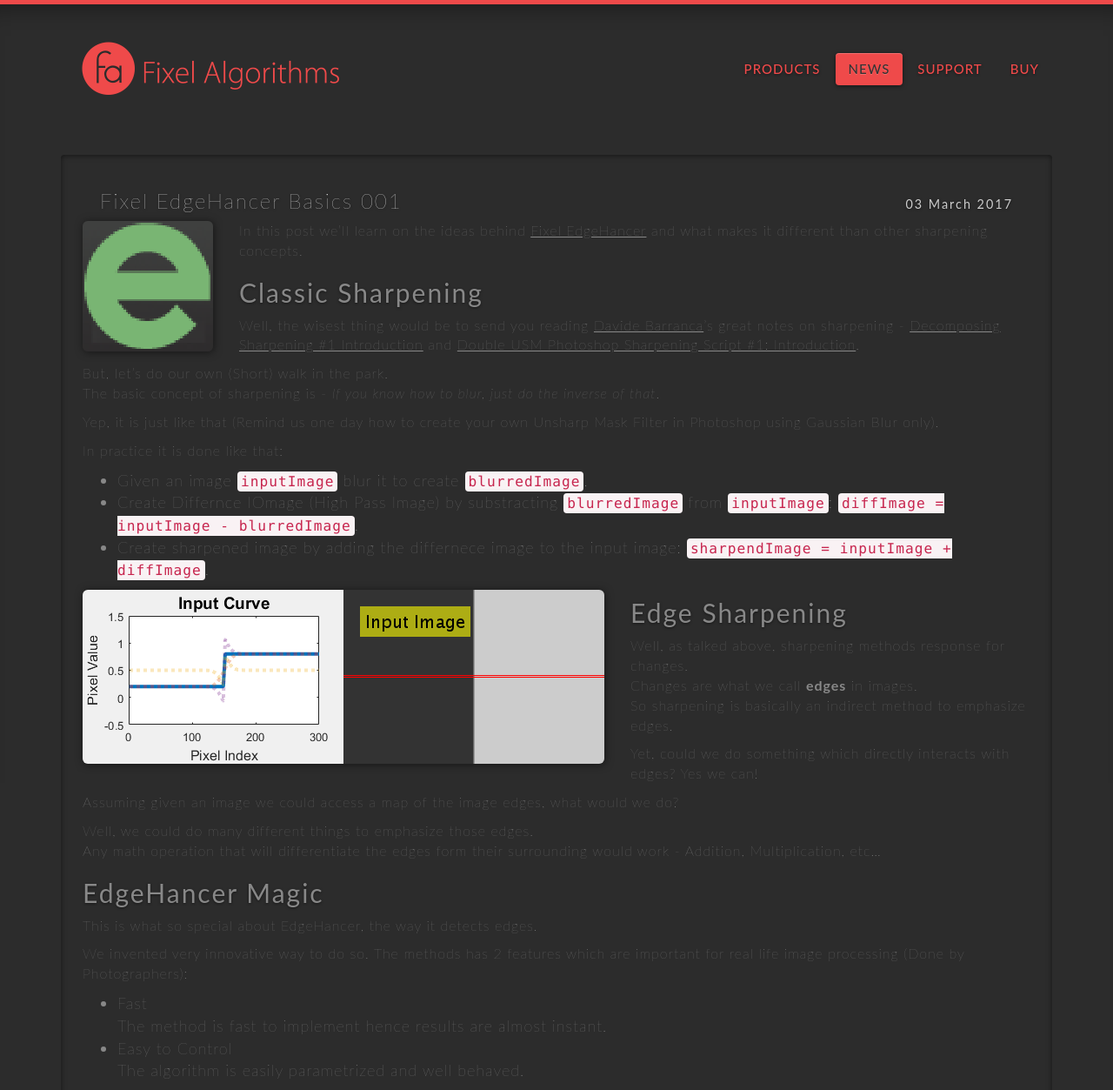
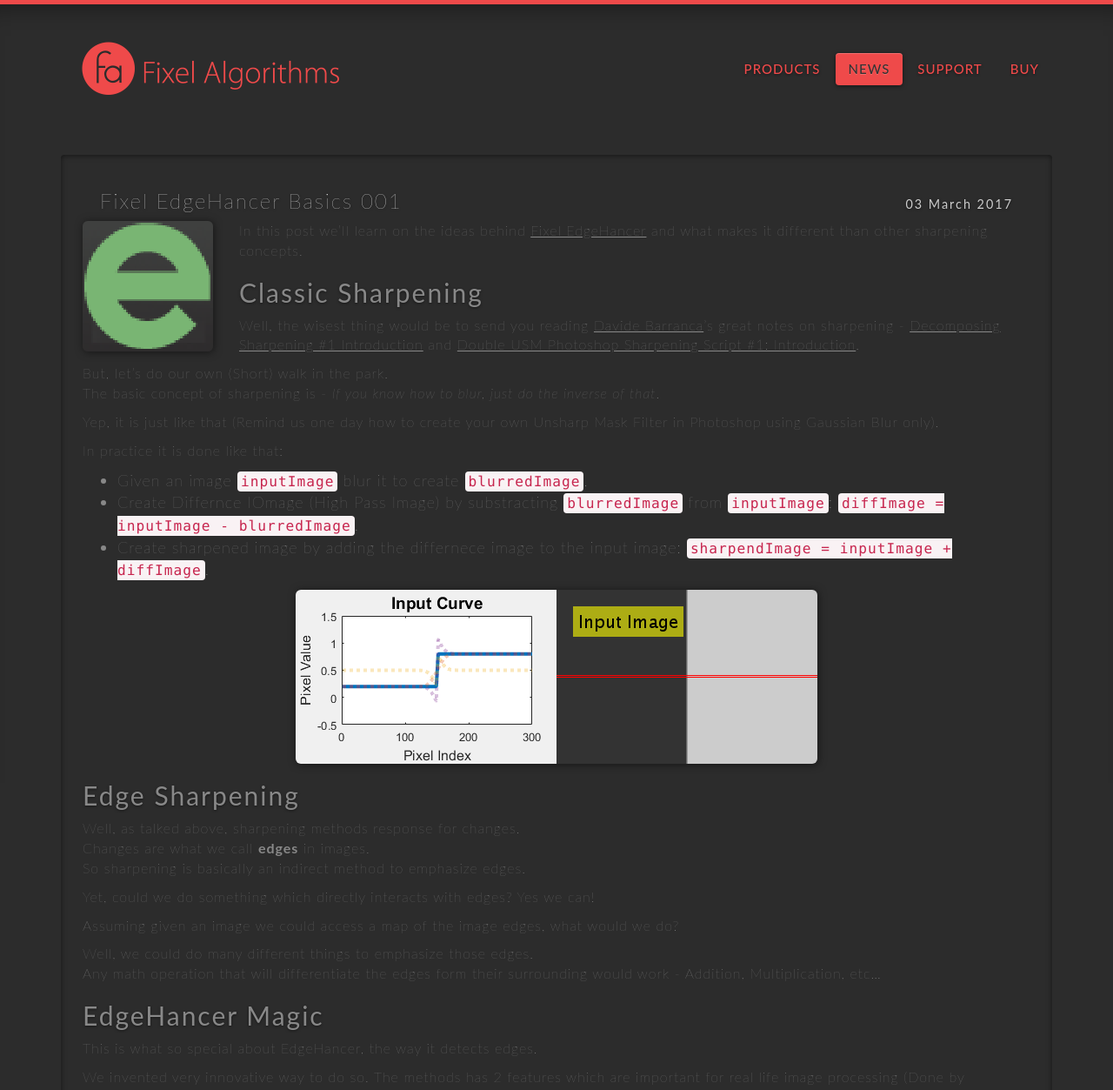
Before and after one commit to FixelAlgorithmsTeam/fixel, a Jekyll site: the page built from _posts/2017-09-30-fixel-edgehancer-post.md, in a window 1280 px wide. Shown: the top 1253 px of the page at 87% size. Built offline with Jekyll 4.4.1, drawn with Linux system fonts in a browser that asks for light colours; nearby versions of some CDN libraries; comment, search, counter and statistics services are not loaded.

Commit message:
New 	- 	A Fixed 	- 	Blog Post - Fixel EdgeHancer Basics 001 - Fixed image centering. Known Issues 	-	C To Do 	- 	D

```diff
--- a/_posts/2017-09-30-fixel-edgehancer-post.md
+++ b/_posts/2017-09-30-fixel-edgehancer-post.md
@@ -24,7 +24,7 @@
  *  Create Differnce IOmage (High Pass Image) by substracting `blurredImage` from `inputImage`: `diffImage = inputImage - blurredImage`.
  *  Create sharpened image by adding the differnece image to the input image: `sharpendImage = inputImage + diffImage`.
 
-![Classic Image Sharpening][6]
+![Classic Image Sharpening][6]{:class="center-img"}
 
 ## Edge Sharpening
 Well, as talked above, sharpening methods response for changes.
```
